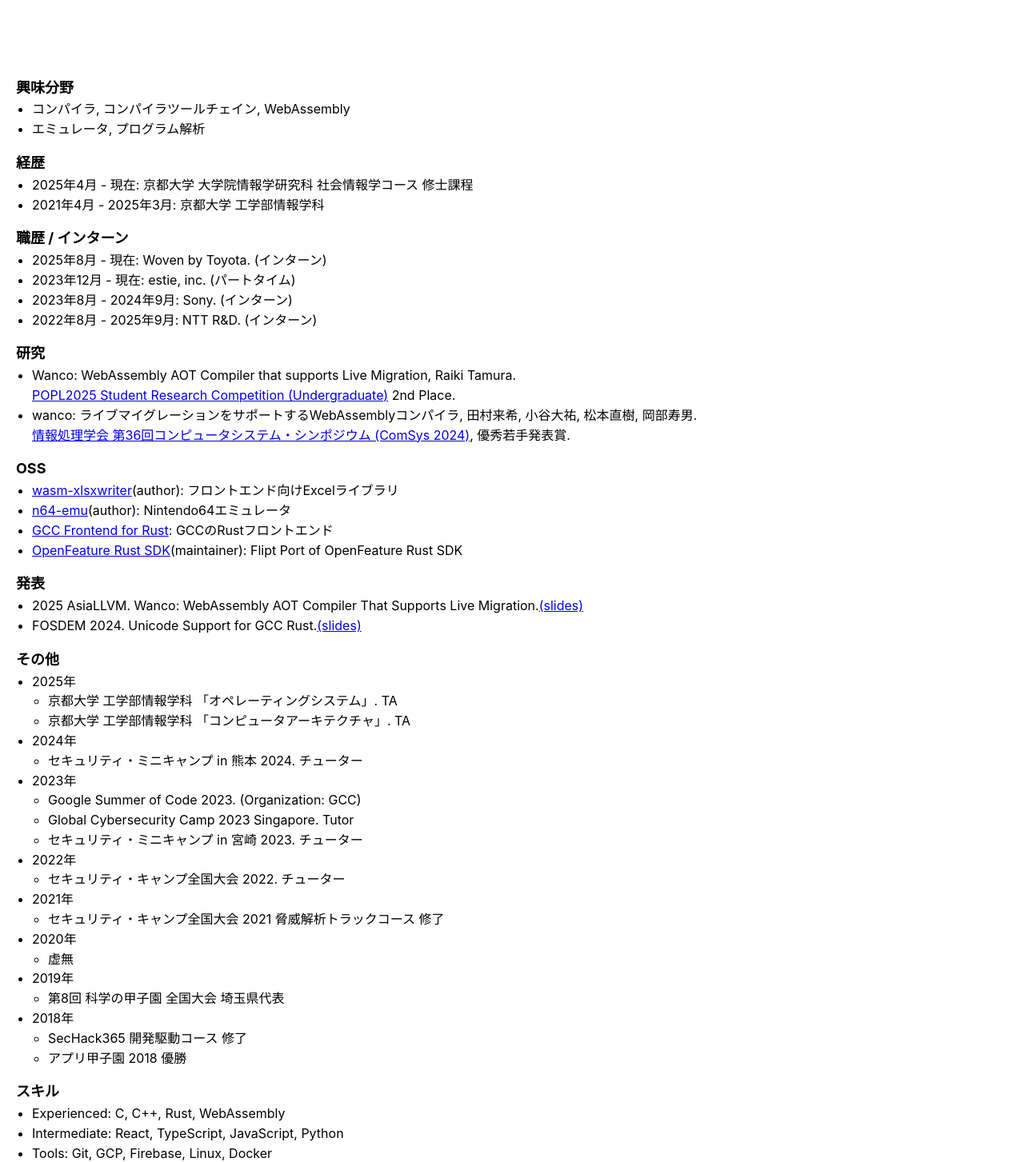
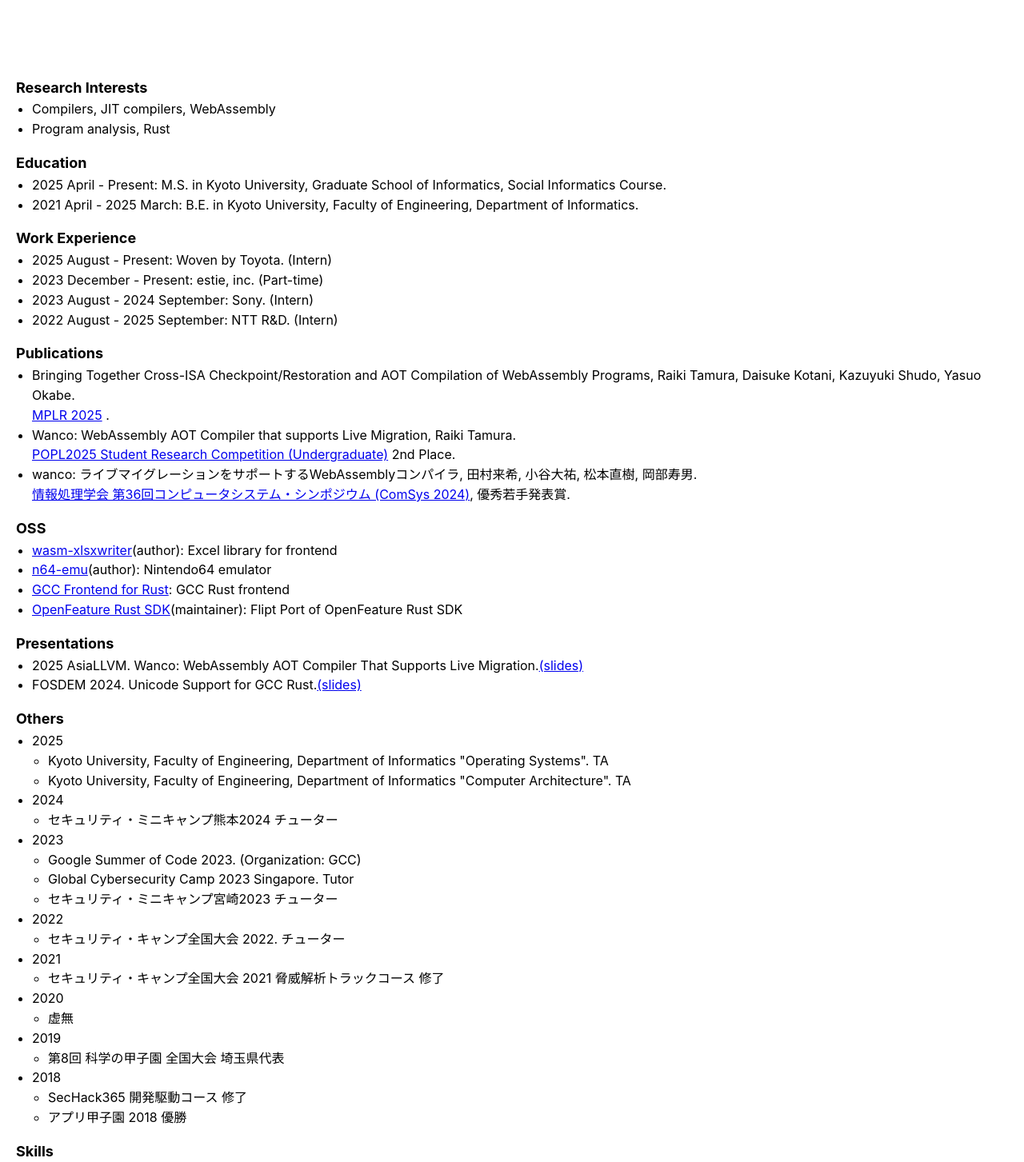
Before and after one commit to tamaroning/tamaroning.github.io, a Next.js app: page /about in a window 1280 px wide. Shown: the part 326-1779 px from the top of the page at 80% size. Built offline with nearby package versions, Linux system fonts and the light colour scheme.

Commit message:
英語にした

```diff
--- a/src/app/about/page.tsx
+++ b/src/app/about/page.tsx
@@ -7,75 +7,122 @@
 export default function About() {
   return (
     <div style={{ margin: 20 }}>
-			<Text fw={700} size="lg">tamaron</Text>
+      <Text fw={700} size="lg">
+        tamaron
+      </Text>
 
-			<Image src="/assets/icon.jpg" alt="icon" width={300} height={300} style={{ borderRadius: "50%" }} />
+      <Image
+        src="/assets/icon.jpg"
+        alt="icon"
+        width={300}
+        height={300}
+        style={{ borderRadius: "50%" }}
+      />
 
       <Space h="md" />
 
-			<Text fw={700} size="lg">興味分野</Text>
+      <Text fw={700} size="lg">
+        Research Interests
+      </Text>
       <List>
-				<List.Item>コンパイラ, コンパイラツールチェイン, WebAssembly</List.Item>
-				<List.Item>エミュレータ, プログラム解析</List.Item>
+        <List.Item>Compilers, JIT compilers, WebAssembly</List.Item>
+        <List.Item>Program analysis, Rust</List.Item>
       </List>
 
       <Space h="md" />
 
-			<Text fw={700} size="lg">経歴</Text>
-			<List>
-				<List.Item>2025年4月 - 現在: 京都大学 大学院情報学研究科 社会情報学コース 修士課程</List.Item>
-				<List.Item>2021年4月 - 2025年3月: 京都大学 工学部情報学科</List.Item>
-			</List>
-
-			<Space h="md" />
-
-			<Text fw={700} size="lg">職歴 / インターン</Text>
-			<List>
-				<List.Item>2025年8月 - 現在: Woven by Toyota. (インターン)</List.Item>
-				<List.Item>2023年12月 - 現在: estie, inc. (パートタイム)</List.Item>
-				<List.Item>2023年8月 - 2024年9月: Sony. (インターン)</List.Item>
-				<List.Item>2022年8月 - 2025年9月: NTT R&D. (インターン)</List.Item>
-			</List>
-
-			<Space h="md" />
-
-			<Text fw={700} size="lg">研究</Text>
+      <Text fw={700} size="lg">
+        Education
+      </Text>
       <List>
         <List.Item>
-					Wanco: WebAssembly AOT Compiler that supports Live Migration, Raiki Tamura. <br />
-					<Link href="https://popl25.sigplan.org/track/POPL-2025-student-research-competition">POPL2025 Student Research Competition (Undergraduate)</Link> 2nd Place.
+          2025 April - Present: M.S. in Kyoto University, Graduate School of
+          Informatics, Social Informatics Course.
         </List.Item>
         <List.Item>
-					wanco: ライブマイグレーションをサポートするWebAssemblyコンパイラ, 田村来希, 小谷大祐, 松本直樹, 岡部寿男. <br />
-					<Link href="https://sigos.ipsj.or.jp/event/comsys2024/">情報処理学会 第36回コンピュータシステム・シンポジウム (ComSys 2024)</Link>, 優秀若手発表賞.
+          2021 April - 2025 March: B.E. in Kyoto University, Faculty of
+          Engineering, Department of Informatics.
         </List.Item>
       </List>
 
       <Space h="md" />
 
-			<Text fw={700} size="lg">OSS</Text>
+      <Text fw={700} size="lg">
+        Work Experience
+      </Text>
+      <List>
+        <List.Item>2025 August - Present: Woven by Toyota. (Intern)</List.Item>
+        <List.Item>2023 December - Present: estie, inc. (Part-time)</List.Item>
+        <List.Item>2023 August - 2024 September: Sony. (Intern)</List.Item>
+        <List.Item>2022 August - 2025 September: NTT R&D. (Intern)</List.Item>
+      </List>
+
+      <Space h="md" />
+
+      <Text fw={700} size="lg">
+        Publications
+      </Text>
+      <List>
+        <List.Item>
+          Bringing Together Cross-ISA Checkpoint/Restoration and AOT Compilation
+          of WebAssembly Programs, Raiki Tamura, Daisuke Kotani, Kazuyuki Shudo,
+          Yasuo Okabe. <br />
+          <Link href="https://conf.researchr.org/home/icfp-splash-2025/mplr-2025">
+            MPLR 2025
+          </Link>{" "}
+          .
+        </List.Item>
+        <List.Item>
+          Wanco: WebAssembly AOT Compiler that supports Live Migration, Raiki
+          Tamura. <br />
+          <Link href="https://popl25.sigplan.org/track/POPL-2025-student-research-competition">
+            POPL2025 Student Research Competition (Undergraduate)
+          </Link>{" "}
+          2nd Place.
+        </List.Item>
+        <List.Item>
+          wanco: ライブマイグレーションをサポートするWebAssemblyコンパイラ,
+          田村来希, 小谷大祐, 松本直樹, 岡部寿男. <br />
+          <Link href="https://sigos.ipsj.or.jp/event/comsys2024/">
+            情報処理学会 第36回コンピュータシステム・シンポジウム (ComSys 2024)
+          </Link>
+          , 優秀若手発表賞.
+        </List.Item>
+      </List>
+
+      <Space h="md" />
+
+      <Text fw={700} size="lg">
+        OSS
+      </Text>
       <List>
         <List.Item>
           <Text>
-						<Link href="https://github.com/estie-inc/wasm-xlsxwriter">wasm-xlsxwriter</Link>
-						(author): フロントエンド向けExcelライブラリ
+            <Link href="https://github.com/estie-inc/wasm-xlsxwriter">
+              wasm-xlsxwriter
+            </Link>
+            (author): Excel library for frontend
           </Text>
         </List.Item>
         <List.Item>
           <Text>
             <Link href="https://github.com/kmc-jp/n64-emu">n64-emu</Link>
-						(author): Nintendo64エミュレータ
+            (author): Nintendo64 emulator
           </Text>
         </List.Item>
         <List.Item>
           <Text>
-						<Link href="https://github.com/Rust-GCC/gccrs">GCC Frontend for Rust</Link>
-						: GCCのRustフロントエンド
+            <Link href="https://github.com/Rust-GCC/gccrs">
+              GCC Frontend for Rust
+            </Link>
+            : GCC Rust frontend
           </Text>
         </List.Item>
         <List.Item>
           <Text>
-						<Link href="https://github.com/open-feature/rust-sdk-contrib">OpenFeature Rust SDK</Link>
+            <Link href="https://github.com/open-feature/rust-sdk-contrib">
+              OpenFeature Rust SDK
+            </Link>
             (maintainer): Flipt Port of OpenFeature Rust SDK
           </Text>
         </List.Item>
@@ -83,10 +130,13 @@
 
       <Space h="md" />
 
-			<Text fw={700} size="lg">発表</Text>
+      <Text fw={700} size="lg">
+        Presentations
+      </Text>
       <List>
         <List.Item>
-					2025 AsiaLLVM. Wanco: WebAssembly AOT Compiler That Supports Live Migration.
+          2025 AsiaLLVM. Wanco: WebAssembly AOT Compiler That Supports Live
+          Migration.
           <Link href="TODO: link">(slides)</Link>
         </List.Item>
         <List.Item>
@@ -97,26 +147,31 @@
 
       <Space h="md" />
 
-			<Text fw={700} size="lg">その他</Text>
-			<List>
-				<List.Item>2025年
+      <Text fw={700} size="lg">
+        Others
+      </Text>
       <List>
         <List.Item>
-							京都大学 工学部情報学科 「オペレーティングシステム」. TA
+          2025
+          <List>
+            <List.Item>
+              Kyoto University, Faculty of Engineering, Department of
+              Informatics "Operating Systems". TA
             </List.Item>
             <List.Item>
-							京都大学 工学部情報学科 「コンピュータアーキテクチャ」. TA
+              Kyoto University, Faculty of Engineering, Department of
+              Informatics "Computer Architecture". TA
             </List.Item>
           </List>
         </List.Item>
-				<List.Item>2024年
+        <List.Item>
+          2024
           <List>
-						<List.Item>
-							セキュリティ・ミニキャンプ in 熊本 2024. チューター
-						</List.Item>
+            <List.Item>セキュリティ・ミニキャンプ熊本2024 チューター</List.Item>
           </List>
         </List.Item>
-				<List.Item>2023年
+        <List.Item>
+          2023
           <List>
             <List.Item>
               Google Summer of Code 2023. (Organization: GCC)
@@ -124,57 +179,56 @@
             <List.Item>
               Global Cybersecurity Camp 2023 Singapore. Tutor
             </List.Item>
-						<List.Item>
-							セキュリティ・ミニキャンプ in 宮崎 2023. チューター
-						</List.Item>
+            <List.Item>セキュリティ・ミニキャンプ宮崎2023 チューター</List.Item>
           </List>
         </List.Item>
-				<List.Item>2022年
+        <List.Item>
+          2022
           <List>
             <List.Item>
               セキュリティ・キャンプ全国大会 2022. チューター
             </List.Item>
           </List>
         </List.Item>
-				<List.Item>2021年
+        <List.Item>
+          2021
           <List>
             <List.Item>
               セキュリティ・キャンプ全国大会 2021 脅威解析トラックコース 修了
             </List.Item>
           </List>
         </List.Item>
-				<List.Item>2020年
+        <List.Item>
+          2020
           <List>
-						<List.Item>
-							虚無
-						</List.Item>
+            <List.Item>虚無</List.Item>
           </List>
         </List.Item>
-				<List.Item>2019年
+        <List.Item>
+          2019
           <List>
-						<List.Item>
-							第8回 科学の甲子園 全国大会 埼玉県代表
-						</List.Item>
+            <List.Item>第8回 科学の甲子園 全国大会 埼玉県代表</List.Item>
           </List>
         </List.Item>
-				<List.Item>2018年
+        <List.Item>
+          2018
           <List>
-						<List.Item>
-							SecHack365 開発駆動コース 修了
-						</List.Item>
-						<List.Item>
-							アプリ甲子園 2018 優勝
-						</List.Item>
+            <List.Item>SecHack365 開発駆動コース 修了</List.Item>
+            <List.Item>アプリ甲子園 2018 優勝</List.Item>
           </List>
         </List.Item>
       </List>
 
       <Space h="md" />
 
-			<Text fw={700} size="lg">スキル</Text>
+      <Text fw={700} size="lg">
+        Skills
+      </Text>
       <List>
         <List.Item>Experienced: C, C++, Rust, WebAssembly</List.Item>
-				<List.Item>Intermediate: React, TypeScript, JavaScript, Python</List.Item>
+        <List.Item>
+          Intermediate: React, TypeScript, JavaScript, Python
+        </List.Item>
         <List.Item>Tools: Git, GCP, Firebase, Linux, Docker</List.Item>
       </List>
     </div>
```
Lines whose indentation alone changed are shown as unchanged.
